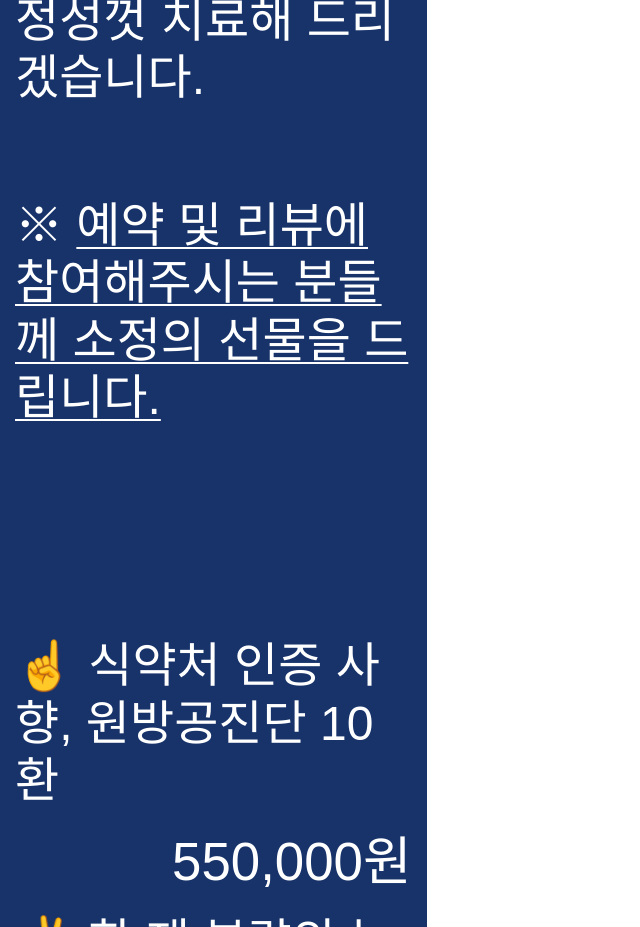
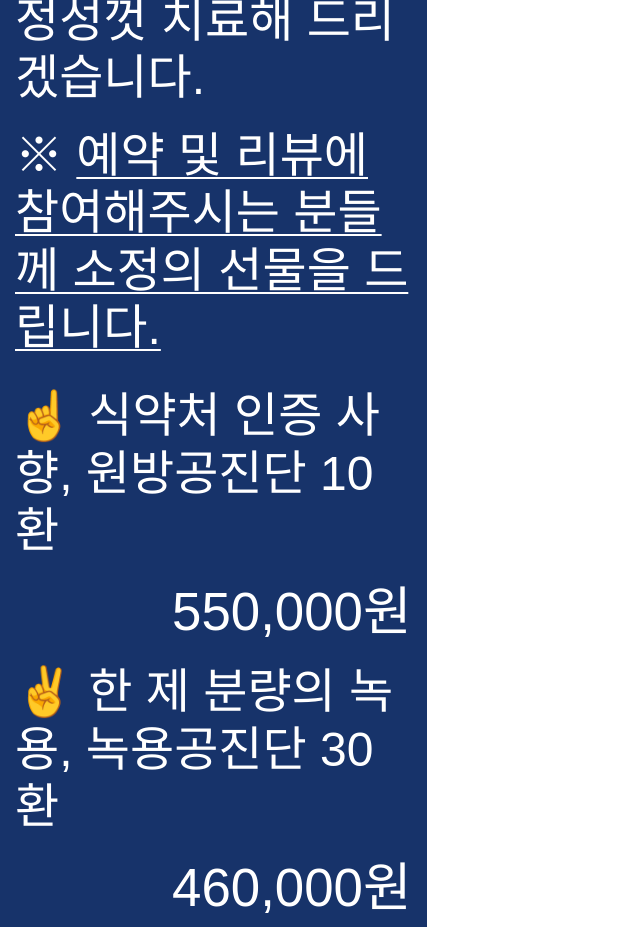
Before and after one commit to rukidding0918/haniwon_desk, a plain HTML site: page index.html in a window 1280 px wide. Shown: the part 940-1867 px from the top of the page, without its empty margins (0-640 px from the left). Drawn offline with nearby package versions, Linux system fonts and the light colour scheme; a web font is replaced by a local one.

Commit message:
fix height

```diff
--- a/index.html
+++ b/index.html
@@ -26,13 +26,11 @@
                         지난 <script type="text/javascript">document.write(new Date().getFullYear()-2013);</script>년간 수원에서 환자분들을 진료하며 여러 질환으로 고생하는 분들을 도와드렸습니다.
                         이 곳에 오신 한 분 한 분 정성껏 치료해 드리겠습니다.
                     </p>
-                    <div style="height:50px"></div>
                     <p>※ <span class="attention">예약 및 리뷰에 참여해주시는 분들께 소정의 선물을 드립니다.</span></p>
                 </div>
 
                 <!-- <h3 class="info-title">비보험 안내</h3> -->
                 <!-- <hr> -->
-                <div style="height:150px"></div>
                 <div class="info-content">
                     <p>☝️ 식약처 인증 사향, 원방공진단 10환</p>
                     <p class="price">550,000원</p>
```
